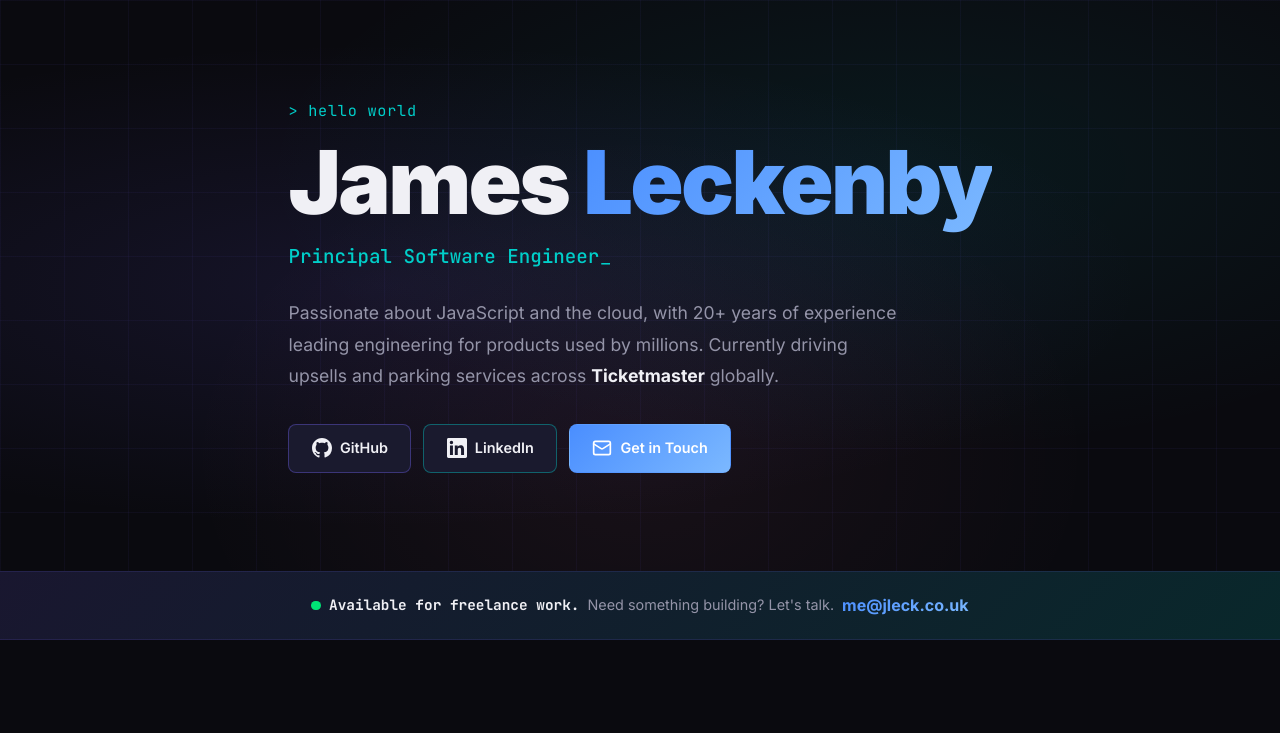
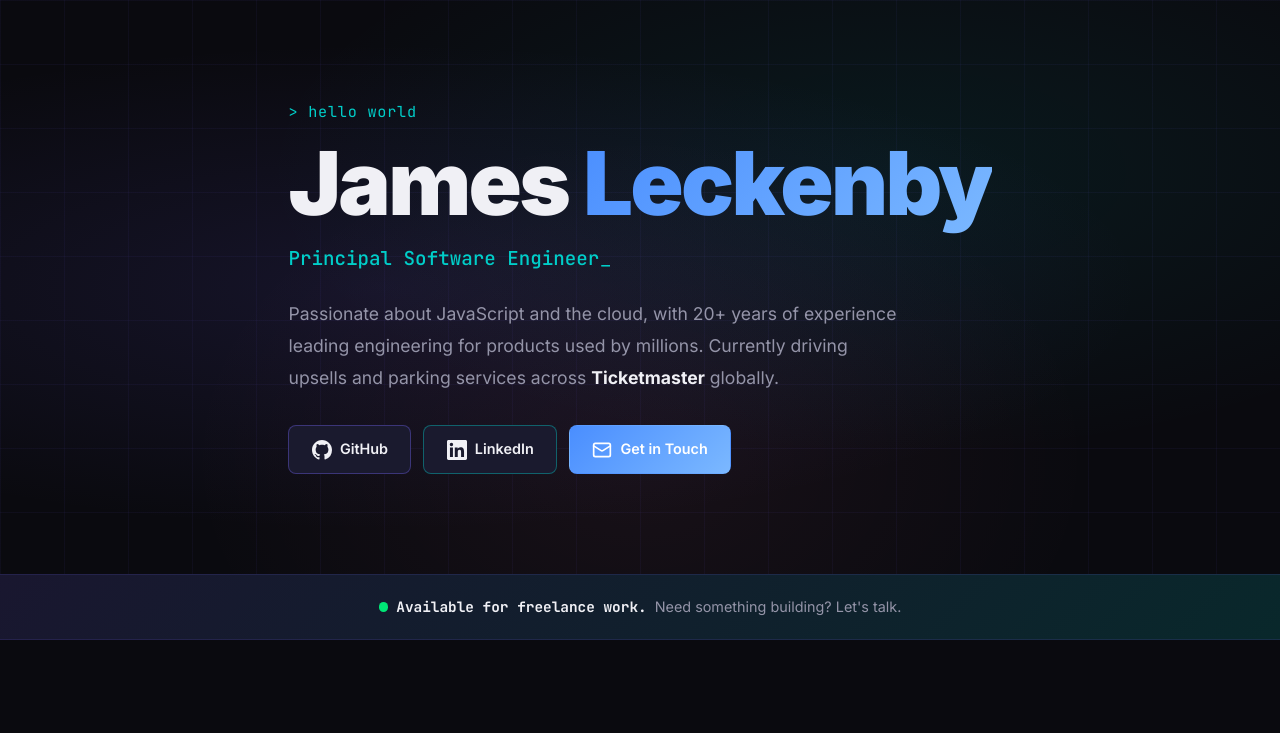
Before and after one commit to jleck/jleck.co.uk, a plain HTML site: page index.html in a window 1280 px wide. Shown: the top 733 px of the page. Drawn offline with Linux system fonts and the light colour scheme.

Commit message:
Remove unused CSS and hire banner email link
Co-Authored-By: Claude Opus 4.6 <noreply@anthropic.com>

```diff
--- a/global.css
+++ b/global.css
@@ -114,11 +114,6 @@ body {
 .btn-accent:hover {
   box-shadow: 0 0 30px rgba(108, 92, 231, 0.4);
   transform: translateY(-2px);
-}
-
-.btn-large {
-  font-size: 1.05rem;
-  padding: 0.9rem 2rem;
 }
 
 /* ============================================
@@ -272,39 +267,9 @@ body {
   font-size: 0.9rem;
 }
 
-
-.hire-separator {
-  color: rgba(148, 148, 168, 0.3);
-}
-
-.hire-cta {
-  background: var(--gradient);
-  background-clip: text;
-  -webkit-background-clip: text;
-  -webkit-text-fill-color: transparent;
-  font-weight: 700;
-  text-decoration: none;
-}
-
-.hire-cta:hover {
-  text-decoration: underline;
-}
-
 /* ============================================
    Experience
    ============================================ */
-
-.experience h2 {
-  font-size: 2rem;
-  font-weight: 800;
-  margin-bottom: 3rem;
-}
-
-.section-number {
-  color: var(--accent-2);
-  font-size: 1rem;
-  margin-right: 0.75rem;
-}
 
 .experience {
   padding: 6rem 0;
@@ -415,14 +380,6 @@ footer p {
     text-align: center;
   }
 
-  .hire-separator {
-    display: none;
-  }
-
-  .experience h2 {
-    font-size: 1.5rem;
-  }
-
   .timeline {
     padding-left: 1.5rem;
   }
--- a/index.html
+++ b/index.html
@@ -53,7 +53,6 @@
         <div class="hire-content">
           <span class="hire-status"><span class="pulse-dot"></span> Available for freelance work.</span>
           <p>Need something building? Let's talk.</p>
-          <a href="mailto:me@jleck.co.uk" class="hire-cta">me@jleck.co.uk</a>
         </div>
       </div>
     </section>
```
